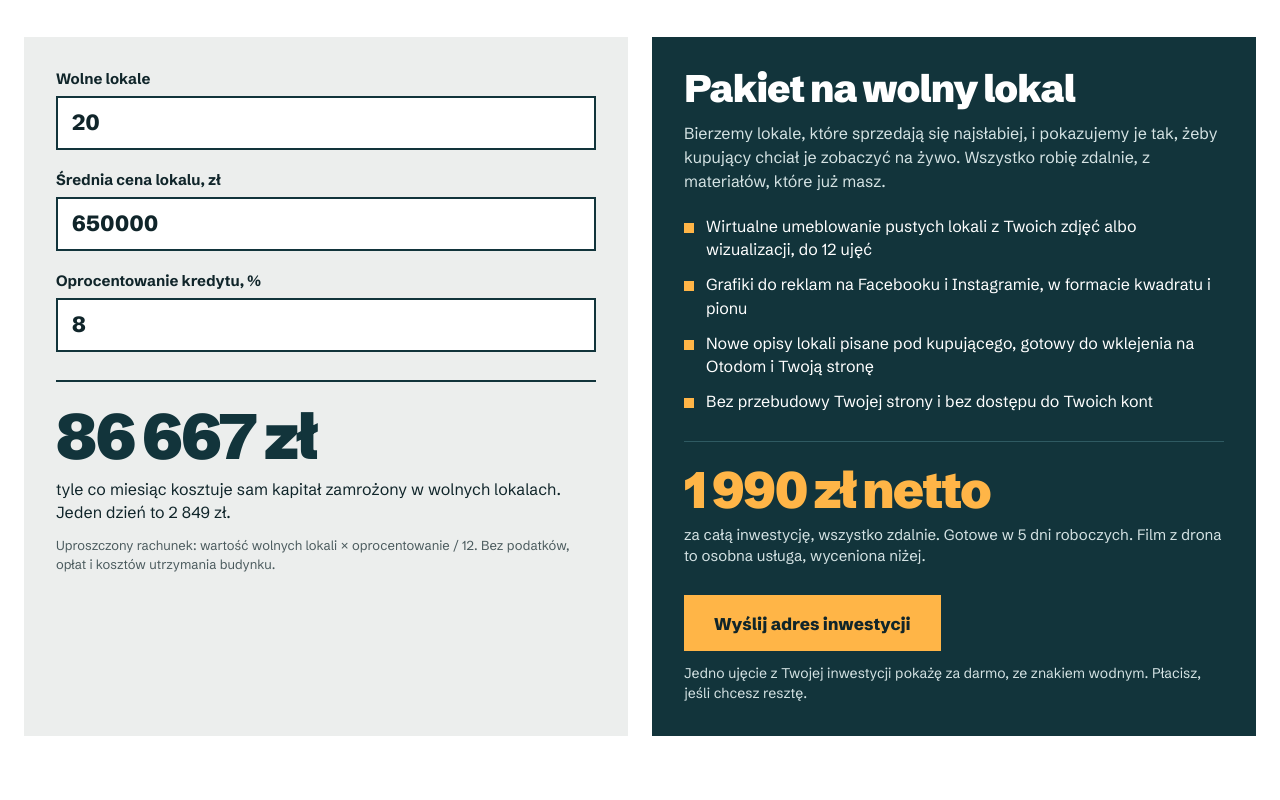
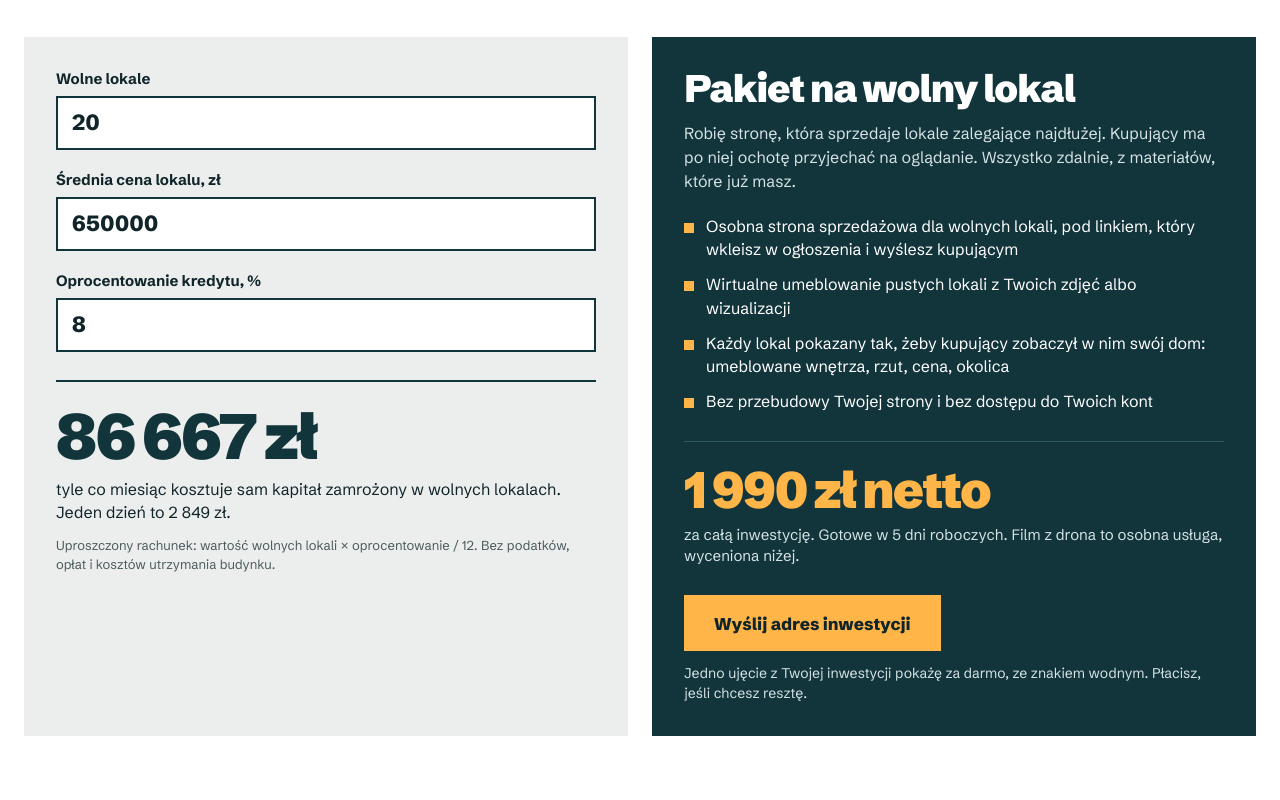
Before and after one commit to michalkusnierz/pukpukpuk, a plain HTML site: page index.html in a window 1280 px wide. Shown: the part 1560-2360 px from the top of the page. Drawn offline with nearby package versions, Linux system fonts and the light colour scheme; a web font is replaced by a local one.

Commit message:
Pakiet wolne lokale jako strona sprzedażowa z wirtualnym umeblowaniem
Co-Authored-By: Claude Opus 5.5 <noreply@anthropic.com>
Claude-Session: https://claude.ai/code/session_014ajQhdCkiooE5t1gRzM9xY

```diff
--- a/index.html
+++ b/index.html
@@ -213,16 +213,16 @@ button:focus-visible,a:focus-visible,input:focus-visible{outline:3px solid #1025
 </div>
 <div style="background: #12343B; color: #FFFFFF; padding: 32px; display: flex; flex-direction: column">
 <div style="font-weight: 900; font-size: clamp(28px, 3vw, 40px); line-height: 1; letter-spacing: -.03em">Pakiet na wolny lokal</div>
-<p style="margin: 14px 0 0; font-size: 16px; line-height: 1.5; color: #D5E3E4">Bierzemy lokale, które sprzedają się najsłabiej, i pokazujemy je tak, żeby kupujący chciał je zobaczyć na żywo. Wszystko robię zdalnie, z materiałów, które już masz.</p>
+<p style="margin: 14px 0 0; font-size: 16px; line-height: 1.5; color: #D5E3E4">Robię stronę, która sprzedaje lokale zalegające najdłużej. Kupujący ma po niej ochotę przyjechać na oglądanie. Wszystko zdalnie, z materiałów, które już masz.</p>
 <ul style="margin: 22px 0 0; padding: 0; list-style: none; display: grid; gap: 12px; font-size: 16px; line-height: 1.45">
-<li style="padding-left: 22px; position: relative"><span aria-hidden="true" style="position: absolute; left: 0; top: 8px; width: 10px; height: 10px; background: #FFB547"></span>Wirtualne umeblowanie pustych lokali z Twoich zdjęć albo wizualizacji, do 12 ujęć</li>
-<li style="padding-left: 22px; position: relative"><span aria-hidden="true" style="position: absolute; left: 0; top: 8px; width: 10px; height: 10px; background: #FFB547"></span>Grafiki do reklam na Facebooku i Instagramie, w formacie kwadratu i pionu</li>
-<li style="padding-left: 22px; position: relative"><span aria-hidden="true" style="position: absolute; left: 0; top: 8px; width: 10px; height: 10px; background: #FFB547"></span>Nowe opisy lokali pisane pod kupującego, gotowy do wklejenia na Otodom i Twoją stronę</li>
+<li style="padding-left: 22px; position: relative"><span aria-hidden="true" style="position: absolute; left: 0; top: 8px; width: 10px; height: 10px; background: #FFB547"></span>Osobna strona sprzedażowa dla wolnych lokali, pod linkiem, który wkleisz w ogłoszenia i wyślesz kupującym</li>
+<li style="padding-left: 22px; position: relative"><span aria-hidden="true" style="position: absolute; left: 0; top: 8px; width: 10px; height: 10px; background: #FFB547"></span>Wirtualne umeblowanie pustych lokali z Twoich zdjęć albo wizualizacji</li>
+<li style="padding-left: 22px; position: relative"><span aria-hidden="true" style="position: absolute; left: 0; top: 8px; width: 10px; height: 10px; background: #FFB547"></span>Każdy lokal pokazany tak, żeby kupujący zobaczył w nim swój dom: umeblowane wnętrza, rzut, cena, okolica</li>
 <li style="padding-left: 22px; position: relative"><span aria-hidden="true" style="position: absolute; left: 0; top: 8px; width: 10px; height: 10px; background: #FFB547"></span>Bez przebudowy Twojej strony i bez dostępu do Twoich kont</li>
 </ul>
 <div style="margin-top: 28px; padding-top: 22px; border-top: 1px solid #2F5A62">
 <div style="font-weight: 900; font-size: clamp(36px, 4vw, 52px); line-height: 1; letter-spacing: -.04em; color: #FFB547">1 990 zł netto</div>
-<p style="margin: 8px 0 0; font-size: 15px; line-height: 1.45; color: #D5E3E4">za całą inwestycję, wszystko zdalnie. Gotowe w 5 dni roboczych. Film z drona to osobna usługa, wyceniona niżej.</p>
+<p style="margin: 8px 0 0; font-size: 15px; line-height: 1.45; color: #D5E3E4">za całą inwestycję. Gotowe w 5 dni roboczych. Film z drona to osobna usługa, wyceniona niżej.</p>
 </div>
 <div style="margin-top: auto; padding-top: 28px">
 <a href="#kontakt" style="display: inline-flex; align-items: center; min-height: 56px; padding: 0 30px; background: #FFB547; color: #10252A; font-weight: 800; font-size: 17px; text-decoration: none">Wyślij adres inwestycji</a>
@@ -478,7 +478,7 @@ button:focus-visible,a:focus-visible,input:focus-visible{outline:3px solid #1025
 <div style="padding: 16px 0 6px; font-weight: 800; font-size: 30px; line-height: 1; text-transform: uppercase">Z dronem</div>
 <div style="padding: 16px 4px 6px; border-bottom: 2px solid #10252A; font-weight: 700; font-size: 26px; line-height: 1.15"><span style="font-size: 40px; color: #12343B">OD 9 000 ZŁ NETTO</span><br>NAGRANIE NA BUDOWIE, FILM 60-90 S, KLIPY PIONOWE DO REKLAM</div>
 <div style="padding: 16px 0 6px; font-weight: 800; font-size: 30px; line-height: 1; text-transform: uppercase">Wolny lokal</div>
-<div style="padding: 16px 4px 6px; border-bottom: 2px solid #10252A; font-weight: 700; font-size: 26px; line-height: 1.15">PAKIET ZDALNY DLA INWESTYCJI: 1 990 ZŁ NETTO. UMEBLOWANIE WIZUALNE, GRAFIKI DO REKLAM, OPISY</div>
+<div style="padding: 16px 4px 6px; border-bottom: 2px solid #10252A; font-weight: 700; font-size: 26px; line-height: 1.15">STRONA SPRZEDAŻOWA WOLNYCH LOKALI Z WIRTUALNYM UMEBLOWANIEM: 1 990 ZŁ NETTO</div>
 <div style="padding: 16px 0 6px; font-weight: 800; font-size: 30px; line-height: 1; text-transform: uppercase">Poza zakresem</div>
 <div style="padding: 16px 4px 6px; border-bottom: 2px solid #10252A; font-weight: 700; font-size: 26px; line-height: 1.15">PLIK DO DANE.GOV.PL, WYBIERARKA NA BRYLE, CRM. WYCENA OSOBNO</div>
 <div style="padding: 16px 0 6px; font-weight: 800; font-size: 30px; line-height: 1; text-transform: uppercase">Gwarancja</div>
```
